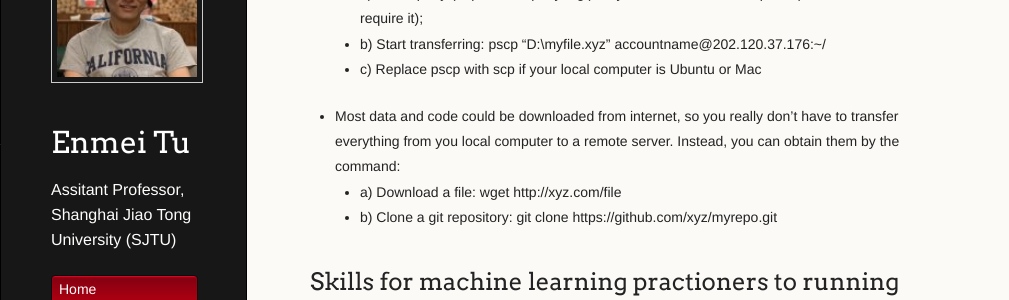
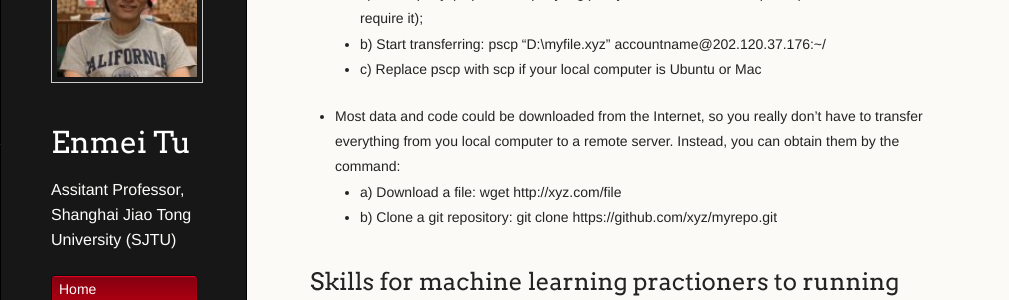
Before and after one commit to hellotem/enmeitu.github.io, a Jekyll site: the page built from resource/linux.md, in a window 1280 px wide and 900 px high, scrolled down 1224 px. Shown: the part 152-452 px from the top of the window, without its empty margins (0-1009 px from the left). Built offline with Jekyll 4.4.1, drawn with Linux system fonts in a browser that asks for light colours; our own code applies the rules of GitHub Pages for plain Markdown files.

Commit message:
Update linux.md

```diff
--- a/resource/linux.md
+++ b/resource/linux.md
@@ -39,7 +39,7 @@ Switching from Windows to Linux, especially to the command terminal in a local o
   - a) Install putty (https://www.putty.org/) on you local windows computer (ubuntu or Mac does not require it);
   - b) Start transferring: pscp "D:\myfile.xyz" accountname@202.120.37.176:~/
   - c) Replace pscp with scp if your local computer is Ubuntu or Mac
-* Most data and code could be downloaded from internet, so you really don't have to transfer everything from you local computer to a remote server. Instead, you can obtain them by the command:
+* Most data and code could be downloaded from the Internet, so you really don't have to transfer everything from you local computer to a remote server. Instead, you can obtain them by the command:
   - a) Download a file: wget http://xyz.com/file
   - b) Clone a git repository: git clone https://github.com/xyz/myrepo.git
 
```
